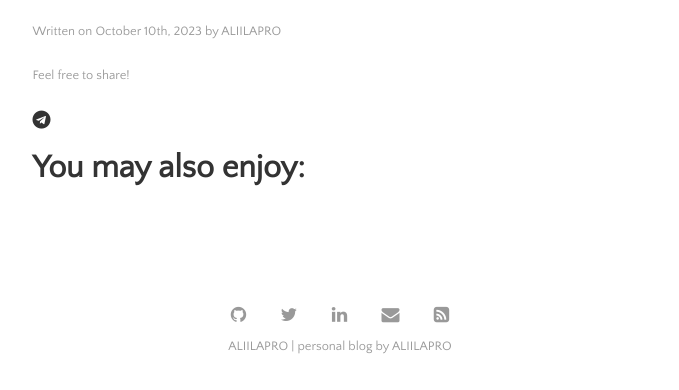
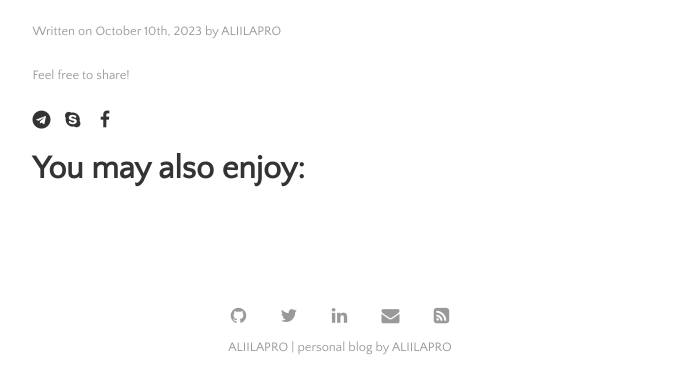
Before and after one commit to ALIILAPRO/blog, a Jekyll site: the page built from _posts/2023-10-10-spotdlrobot-lyrics.md, in a window 1280 px wide. Shown: the part 1080-1470 px from the top of the page, without its empty margins (300-979 px from the left). Built offline with Jekyll 4.4.1, drawn with Linux system fonts in a browser that asks for light colours.

Commit message:
Add skype and facebook

```diff
--- a/_includes/social-sharing.html
+++ b/_includes/social-sharing.html
@@ -1,6 +1,7 @@
 <div class="post-date">{{ site.data.settings.sharing_button_prompt }}</div>
 <div class="sharing-icons">
   <a href="https://t.me/share/url?url={{ site.github.url }}{{ page.url }}&amp;text={{ page.title }}" target="_blank"><i class="fa fa-telegram" aria-hidden="true"></i></a>
-  <!-- <a href="https://x.com/intent/tweet?text={{ page.title }}&amp;url={{ site.github.url }}{{ page.url }}" target="_blank"><i class="fa fa-twitter" aria-hidden="true"></i></a>
-  <a href="https://www.facebook.com/sharer/sharer.php?u={{ site.github.url }}{{ page.url }}&amp;title={{ page.title }}" target="_blank"><i class="fa fa-facebook" aria-hidden="true"></i></a> -->
+  <a href="https://web.skype.com/share?url={{ site.github.url }}{{ page.url }}&amp;text={{ page.title }}" target="_blank"><i class="fa fa-skype" aria-hidden="true"></i></a>
+  <a href="https://www.facebook.com/sharer/sharer.php?u={{ site.github.url }}{{ page.url }}&amp;title={{ page.title }}" target="_blank"><i class="fa fa-facebook" aria-hidden="true"></i></a>
+  <!-- <a href="https://x.com/intent/tweet?text={{ page.title }}&amp;url={{ site.github.url }}{{ page.url }}" target="_blank"><i class="fa fa-twitter" aria-hidden="true"></i></a> -->
 </div>
```
